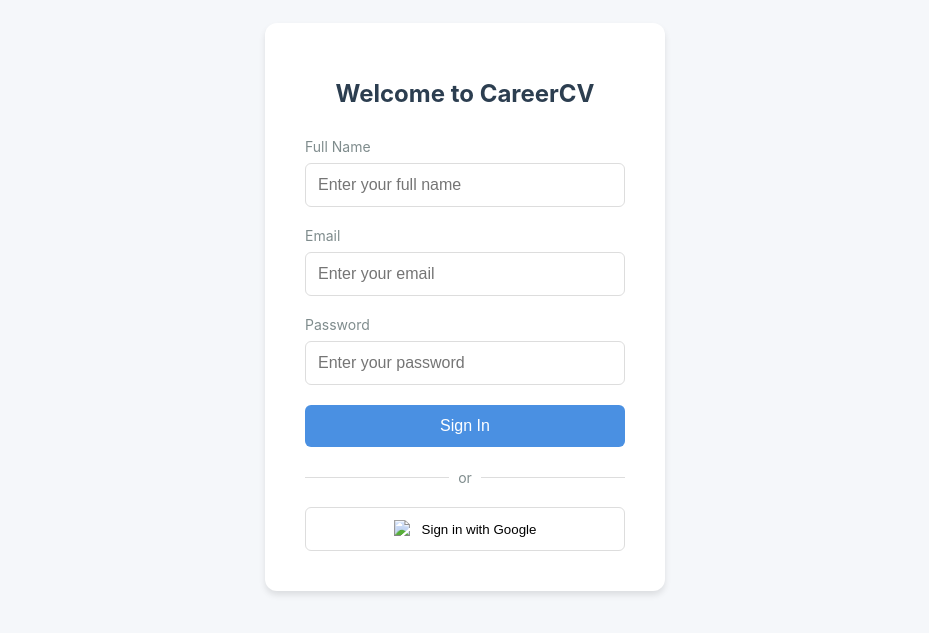
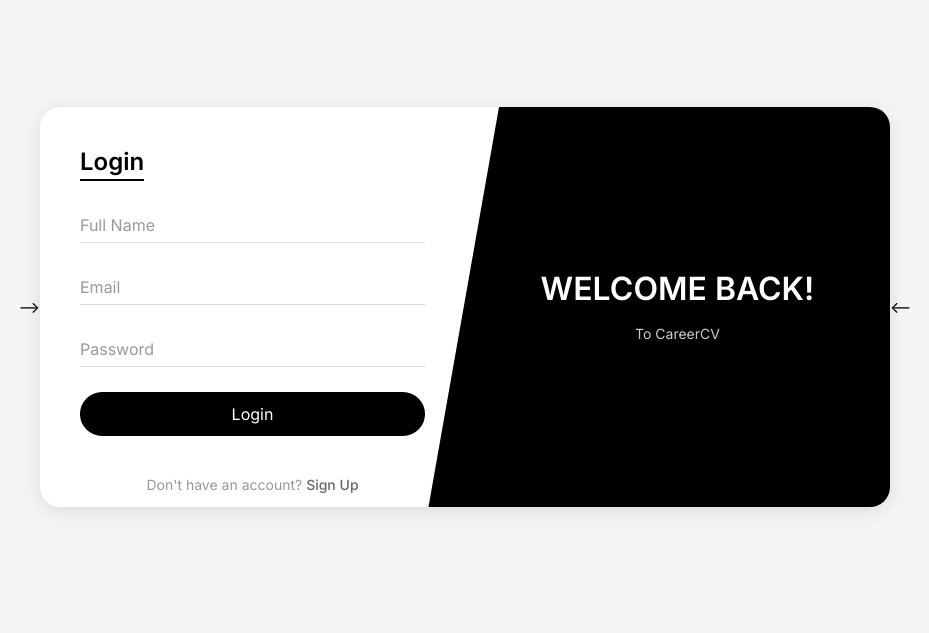
Before and after one commit to techSaswata/careerCV-jobtracker, a website: page public/login.html in a window 1280 px wide. Shown: the part 93-726 px from the top of the page, without its empty margins (175-1104 px from the left). Drawn offline with Linux system fonts and the light colour scheme.

Commit message:
login page

```diff
--- a/public/css/login.css
+++ b/public/css/login.css
@@ -1,136 +1,319 @@
 :root {
-    --primary-color: #4a90e2;
-    --hover-color: #357abd;
-    --background-color: #f5f7fa;
-    --card-background: #ffffff;
-    --text-primary: #2c3e50;
-    --text-secondary: #7f8c8d;
-    --error-color: #e74c3c;
+    --primary-color: #000000;
+    --secondary-color: #ffffff;
+    --transition-duration: 0.6s;
+}
+
+* {
+    margin: 0;
+    padding: 0;
+    box-sizing: border-box;
+    font-family: 'Inter', sans-serif;
 }
 
 body {
-    margin: 0;
-    padding: 0;
-    font-family: 'Inter', -apple-system, BlinkMacSystemFont, sans-serif;
-    background-color: var(--background-color);
-    height: 100vh;
     display: flex;
+    justify-content: center;
     align-items: center;
-    justify-content: center;
+    min-height: 100vh;
+    background: #f5f5f5;
 }
 
-.container {
-    width: 100%;
-    max-width: 400px;
-    padding: 20px;
+.wrapper {
+    position: relative;
+    width: 850px;
+    height: 400px;
+    background: var(--secondary-color);
+    border-radius: 20px;
+    box-shadow: 0 4px 20px rgba(0, 0, 0, 0.1);
+    overflow: hidden;
 }
 
-.login-card {
-    background: var(--card-background);
+/* Form Styles */
+.form-box {
+    position: absolute;
+    width: 50%;
+    height: 100%;
     padding: 40px;
-    border-radius: 12px;
-    box-shadow: 0 4px 6px rgba(0, 0, 0, 0.1);
+    transition: all var(--transition-duration) ease-in-out;
+    z-index: 2;
 }
 
-h1 {
-    color: var(--text-primary);
-    text-align: center;
-    margin-bottom: 30px;
-    font-size: 24px;
+.form-box.login {
+    left: 0;
+    opacity: 1;
 }
 
-.form-group {
+.form-box.signup {
+    right: -50%;
+    opacity: 0;
+}
+
+.wrapper.active .form-box.login {
+    left: -50%;
+    opacity: 0;
+}
+
+.wrapper.active .form-box.signup {
+    right: 0;
+    opacity: 1;
+}
+
+h2 {
+    font-size: 24px;
+    margin-bottom: 30px;
+    position: relative;
+    display: inline-block;
+}
+
+h2::after {
+    content: '';
+    position: absolute;
+    left: 0;
+    bottom: -5px;
+    width: 100%;
+    height: 2px;
+    background: var(--primary-color);
+}
+
+.input-group {
+    position: relative;
+    margin-bottom: 25px;
+}
+
+.input-group input {
+    width: 100%;
+    padding: 8px 0;
+    font-size: 16px;
+    border: none;
+    border-bottom: 1px solid #ddd;
+    outline: none;
+    background: transparent;
+    transition: 0.3s;
+}
+
+.input-group label {
+    position: absolute;
+    left: 0;
+    top: 50%;
+    transform: translateY(-50%);
+    font-size: 16px;
+    color: #999;
+    pointer-events: none;
+    transition: 0.3s;
+}
+
+.input-group i {
+    position: absolute;
+    right: 0;
+    top: 50%;
+    transform: translateY(-50%);
+    color: #999;
+}
+
+.input-group input:focus ~ label,
+.input-group input:valid ~ label {
+    top: -5px;
+    font-size: 14px;
+    color: var(--primary-color);
+}
+
+.input-group input:focus {
+    border-bottom-color: var(--primary-color);
+}
+
+/* Buttons */
+.submit-btn {
+    width: 100%;
+    padding: 12px;
+    background: var(--primary-color);
+    color: var(--secondary-color);
+    border: none;
+    border-radius: 30px;
+    font-size: 16px;
+    cursor: pointer;
+    transition: 0.3s;
     margin-bottom: 20px;
 }
 
-label {
-    display: block;
-    color: var(--text-secondary);
-    margin-bottom: 8px;
+.submit-btn:hover {
+    background: #333;
+}
+
+/* Welcome Section */
+.welcome-section {
+    position: absolute;
+    width: 50%;
+    height: 100%;
+    padding: 40px;
+    color: var(--secondary-color);
+    text-align: center;
+    display: flex;
+    flex-direction: column;
+    justify-content: center;
+    z-index: 1;
+    transition: all var(--transition-duration) ease-in-out;
+}
+
+.welcome-section.login {
+    right: 0;
+    opacity: 1;
+}
+
+.welcome-section.signup {
+    left: 0;
+    opacity: 0;
+}
+
+.wrapper.active .welcome-section.login {
+    right: -50%;
+    opacity: 0;
+}
+
+.wrapper.active .welcome-section.signup {
+    left: 1%;
+    opacity: 1;
+}
+
+/* Split Background */
+.split-background {
+    position: absolute;
+    top: 0;
+    right: -68;
+    width: 54%;
+    height: 100%;
+    background: var(--primary-color);
+    transform: skewX(-10deg);
+    transform-origin: top;
+    transition: transform var(--transition-duration) ease-in-out;
+}
+
+.wrapper.active .split-background {
+    transform: skewX(-10deg) translateX(-100%);
+}
+
+/* Switch Text */
+.switch-text {
+    text-align: center;
+    margin-top: 20px;
+    color: #999;
     font-size: 14px;
 }
 
-input {
-    width: 100%;
-    padding: 12px;
-    border: 1px solid #ddd;
-    border-radius: 6px;
-    font-size: 16px;
-    box-sizing: border-box;
-    transition: border-color 0.3s ease;
+.switch-btn {
+    color: #666;
+    text-decoration: none;
+    font-weight: 500;
+    cursor: pointer;
 }
 
-input:focus {
-    outline: none;
-    border-color: var(--primary-color);
+.switch-btn:hover {
+    color: var(--primary-color);
 }
 
-.sign-in-btn {
+/* Loading Overlay */
+.loading-overlay {
+    display: none;
+    position: fixed;
+    top: 0;
+    left: 0;
     width: 100%;
-    padding: 12px;
-    background-color: var(--primary-color);
-    color: white;
-    border: none;
-    border-radius: 6px;
+    height: 100%;
+    background: rgba(255, 255, 255, 0.8);
+    z-index: 1000;
+    justify-content: center;
+    align-items: center;
+}
+
+.loader {
+    border: 4px solid #f3f3f3;
+    border-top: 4px solid var(--primary-color);
+    border-radius: 50%;
+    width: 40px;
+    height: 40px;
+    animation: spin 1s linear infinite;
+}
+
+@keyframes spin {
+    0% { transform: rotate(0deg); }
+    100% { transform: rotate(360deg); }
+}
+
+.google-btn {
+    display: flex;
+    flex-direction: column;
+    align-items: center;
+    width: 100%;
+    padding: 15px;
+    background: var(--secondary-color);
+    border: 1px solid #ddd;
+    border-radius: 30px;
     font-size: 16px;
     cursor: pointer;
-    transition: background-color 0.3s ease;
+    transition: 0.3s;
+    margin-bottom: 20px;
+    color: #333;
 }
 
-.sign-in-btn:hover {
-    background-color: var(--hover-color);
+.google-btn img {
+    width: 40px;
+    height: 40px;
+    margin-bottom: 10px;
+    display: block;
 }
 
+.google-btn:hover {
+    background: #f5f5f5;
+    border-color: #ccc;
+    box-shadow: 0 2px 8px rgba(0, 0, 0, 0.1);
+}
+
+/* Show the button by removing display: none */
+.google-btn {
+    display: flex !important;
+}
+
+/* Add some spacing between elements */
 .divider {
-    text-align: center;
+    display: block !important;
+    width: 100%;
+    height: 1px;
+    background: #ddd;
     margin: 20px 0;
     position: relative;
 }
 
-.divider::before,
-.divider::after {
-    content: "";
+.divider::before {
+    content: 'or';
     position: absolute;
+    left: 50%;
     top: 50%;
-    width: 45%;
-    height: 1px;
-    background-color: #ddd;
-}
-
-.divider::before {
-    left: 0;
-}
-
-.divider::after {
-    right: 0;
-}
-
-.divider span {
-    background-color: white;
-    padding: 0 10px;
-    color: var(--text-secondary);
+    transform: translate(-50%, -50%);
+    background: var(--secondary-color);
+    padding: 0 15px;
+    color: #999;
     font-size: 14px;
 }
 
-.google-btn {
-    width: 100%;
-    padding: 12px;
-    background-color: white;
-    border: 1px solid #ddd;
-    border-radius: 6px;
-    display: flex;
-    align-items: center;
-    justify-content: center;
-    gap: 10px;
-    cursor: pointer;
-    transition: background-color 0.3s ease;
+.divider {
+    display: none;
 }
 
-.google-btn:hover {
-    background-color: #f5f5f5;
+/* Welcome Text */
+.welcome-section h2 {
+    font-size: 32px;
+    margin-bottom: 15px;
 }
 
-.google-btn img {
-    width: 18px;
-    height: 18px;
+.welcome-section h2::after {
+    display: none;
 }
+
+.welcome-section p {
+    font-size: 14px;
+    opacity: 0.8;
+    line-height: 1.6;
+}
+.hidden {
+    display: none !important;
+}
--- a/public/js/login.js
+++ b/public/js/login.js
@@ -12,9 +12,11 @@
 firebase.initializeApp(firebaseConfig);
 
 // Get form elements
-const loginForm = document.getElementById('loginForm');
+const authForm = document.getElementById('loginForm');
 const googleSignInBtn = document.getElementById('googleSignIn');
 const loadingOverlay = document.getElementById('loadingOverlay');
+const wrapper = document.querySelector('.wrapper');
+const switchFormLink = document.getElementById('switchFormLink');
 
 // Show/hide loading functions
 function showLoading() {
@@ -25,10 +27,25 @@
     loadingOverlay.style.display = 'none';
 }
 
-// Email/Password Sign In
-loginForm.addEventListener('submit', (e) => {
+// Form Toggle Function
+function toggleForm() {
+    if (wrapper) {
+        wrapper.classList.toggle('active');
+    }
+}
+
+// Attach toggle form event listener
+if (switchFormLink) {
+    switchFormLink.addEventListener('click', function(e) {
+        e.preventDefault(); // Prevent default link behavior
+        toggleForm();
+    });
+}
+
+// Email/Password Sign Up/In
+authForm.addEventListener('submit', (e) => {
     e.preventDefault();
-    showLoading(); // Show loading overlay
+    showLoading();
 
     const email = document.getElementById('email').value;
     const password = document.getElementById('password').value;
@@ -52,18 +69,18 @@
                         window.location.href = 'jobListings.html';
                     })
                     .catch((signInError) => {
-                        hideLoading(); // Hide loading on error
+                        hideLoading();
                         alert(signInError.message);
                     });
             }
-            hideLoading(); // Hide loading on error
+            hideLoading();
             alert(error.message);
         });
 });
 
 // Google Sign In
 googleSignInBtn.addEventListener('click', () => {
-    showLoading(); // Show loading overlay
+    showLoading();
     const provider = new firebase.auth.GoogleAuthProvider();
 
     firebase.auth().signInWithPopup(provider)
@@ -71,7 +88,7 @@
             window.location.href = 'jobListings.html';
         })
         .catch((error) => {
-            hideLoading(); // Hide loading on error
+            hideLoading();
             alert(error.message);
         });
 });
--- a/public/login.html
+++ b/public/login.html
@@ -1,91 +1,92 @@
+-->
 <!DOCTYPE html>
 <html lang="en">
 <head>
     <meta charset="UTF-8">
     <meta name="viewport" content="width=device-width, initial-scale=1.0">
-    <title>CareerCV - Login</title>
+    <title>Animated Login & Signup</title>
     <link rel="stylesheet" href="/css/login.css">
-    <!-- Add Firebase SDK -->
+    <link href="https://fonts.googleapis.com/css2?family=Inter:wght@400;500;600&display=swap" rel="stylesheet">
+</head>
+<body>
+    <div class="wrapper">
+        <!-- Login Form -->
+        <div class="form-box login">
+            <h2>Login</h2>
+            <form id="loginForm">
+                <div class="input-group">
+                    <input type="text" id="loginUsername" required>
+                    <label>Full Name</label>
+                </div>
+
+                <div class="input-group">
+                    <input type="email" id="loginEmail" required>
+                    <label>Email</label>
+                </div>
+
+                <div class="input-group">
+                    <input type="password" id="loginPassword" required>
+                    <label>Password</label>
+                </div>
+
+                <button type="submit" class="submit-btn">Login</button>
+
+                <p class="switch-text">
+                    Don't have an account? <a href="#" class="switch-btn" onclick="toggleForm('signup'); return false;">Sign Up</a>
+                </p>
+            </form>
+        </div>
+
+        <!-- Signup Form -->
+        <div class="form-box signup">
+            <h2>Sign Up</h2>
+            <form id="signupForm">
+                <div class="input-group">
+                    <input type="text" id="signupUsername" required>
+                    <label>Full Name</label>
+                </div>
+                <div class="input-group">
+                    <input type="email" id="signupEmail" required>
+                    <label>Email</label>
+                </div>
+                <div class="input-group">
+                    <input type="password" id="signupPassword" required>
+                    <label>New Password</label>
+                </div>
+                <button type="submit" class="submit-btn">Sign Up</button>
+
+                <p class="switch-text">
+                    Already have an account? <a href="#" class="switch-btn" onclick="toggleForm('login'); return false;">Login</a>
+                </p>
+            </form>
+        </div>
+
+        <!-- Welcome Sections -->
+        <div class="welcome-section login">
+            <h2>WELCOME BACK!</h2>
+            <p>To CareerCV</p>
+        </div>
+
+        <div class="welcome-section signup">
+            <button type="button" id="googleSignIn" class="google-btn">
+                    <img src="https://www.gstatic.com/firebasejs/ui/2.0.0/images/auth/google.svg" alt="Google">
+                    Continue with Google
+            </button>
+        </div>
+
+        <!-- Diagonal Split Background -->
+        <div class="split-background"></div>
+    </div>
+
+    <!-- Loading Overlay -->
+    <div id="loadingOverlay" class="loading-overlay">
+        <div class="loader"></div>
+    </div>
+
+    <!-- Firebase SDK -->
     <script src="https://www.gstatic.com/firebasejs/10.8.0/firebase-app-compat.js"></script>
     <script src="https://www.gstatic.com/firebasejs/10.8.0/firebase-auth-compat.js"></script>
-    <style>
-        #loadingOverlay {
-            display: none;
-            position: fixed;
-            top: 0;
-            left: 0;
-            width: 100%;
-            height: 100%;
-            background: rgba(255, 255, 255, 0.8);
-            z-index: 9999;
-        }
-
-        .loading-content {
-            position: absolute;
-            top: 50%;
-            left: 50%;
-            transform: translate(-50%, -50%);
-            text-align: center;
-        }
-
-        .loading-spinner {
-            width: 50px;
-            height: 50px;
-            border: 5px solid #f3f3f3;
-            border-top: 5px solid #4a90e2;
-            border-radius: 50%;
-            animation: spin 1s linear infinite;
-            margin: 0 auto 20px auto;
-        }
-
-        .loading-text {
-            color: #2c3e50;
-            font-size: 18px;
-            font-weight: 500;
-        }
-
-        @keyframes spin {
-            0% { transform: rotate(0deg); }
-            100% { transform: rotate(360deg); }
-        }
-    </style>
-</head>
-<body>
-    <!-- Add this at the very beginning of the body -->
-    <div id="loadingOverlay">
-        <div class="loading-content">
-            <div class="loading-spinner"></div>
-            <div class="loading-text">Please wait...</div>
-        </div>
-    </div>
-
-    <div class="container">
-        <div class="login-card">
-            <h1>Welcome to CareerCV</h1>
-            <form id="loginForm">
-                <div class="form-group">
-                    <label for="fullName">Full Name</label>
-                    <input type="text" id="fullName" required placeholder="Enter your full name">
-                </div>
-                <div class="form-group">
-                    <label for="email">Email</label>
-                    <input type="email" id="email" required placeholder="Enter your email">
-                </div>
-                <div class="form-group">
-                    <label for="password">Password</label>
-                    <input type="password" id="password" required placeholder="Enter your password">
-                </div>
-                <button type="submit" class="sign-in-btn">Sign In</button>
-                <div class="divider">
-                    <span>or</span>
-                </div>
-                <button type="button" class="google-btn" id="googleSignIn">
-                    <img src="https://www.gstatic.com/firebasejs/ui/2.0.0/images/auth/google.svg" alt="Google">
-                    Sign in with Google
-                </button>
-            </form>
-        </div>
-    </div>
     <script src="/js/login.js"></script>
 </body>
 </html>
+<--
```
